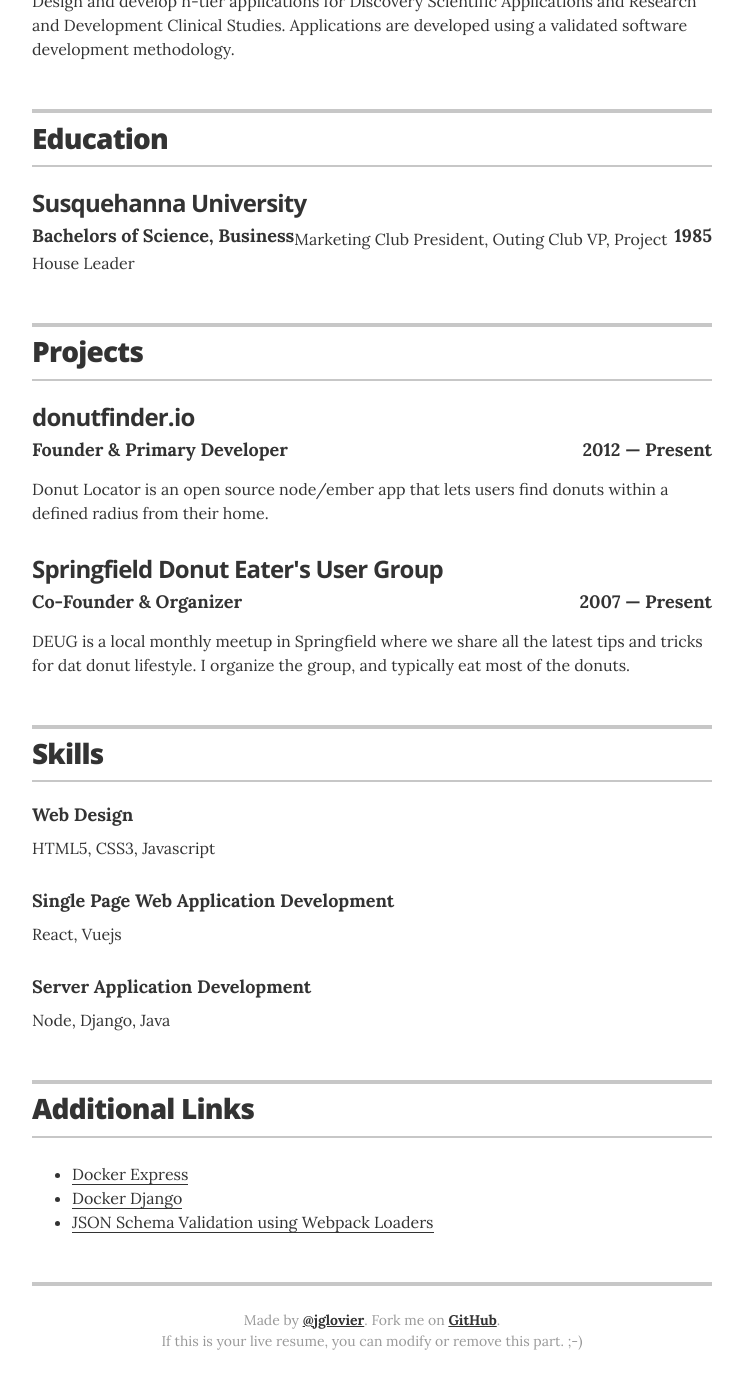
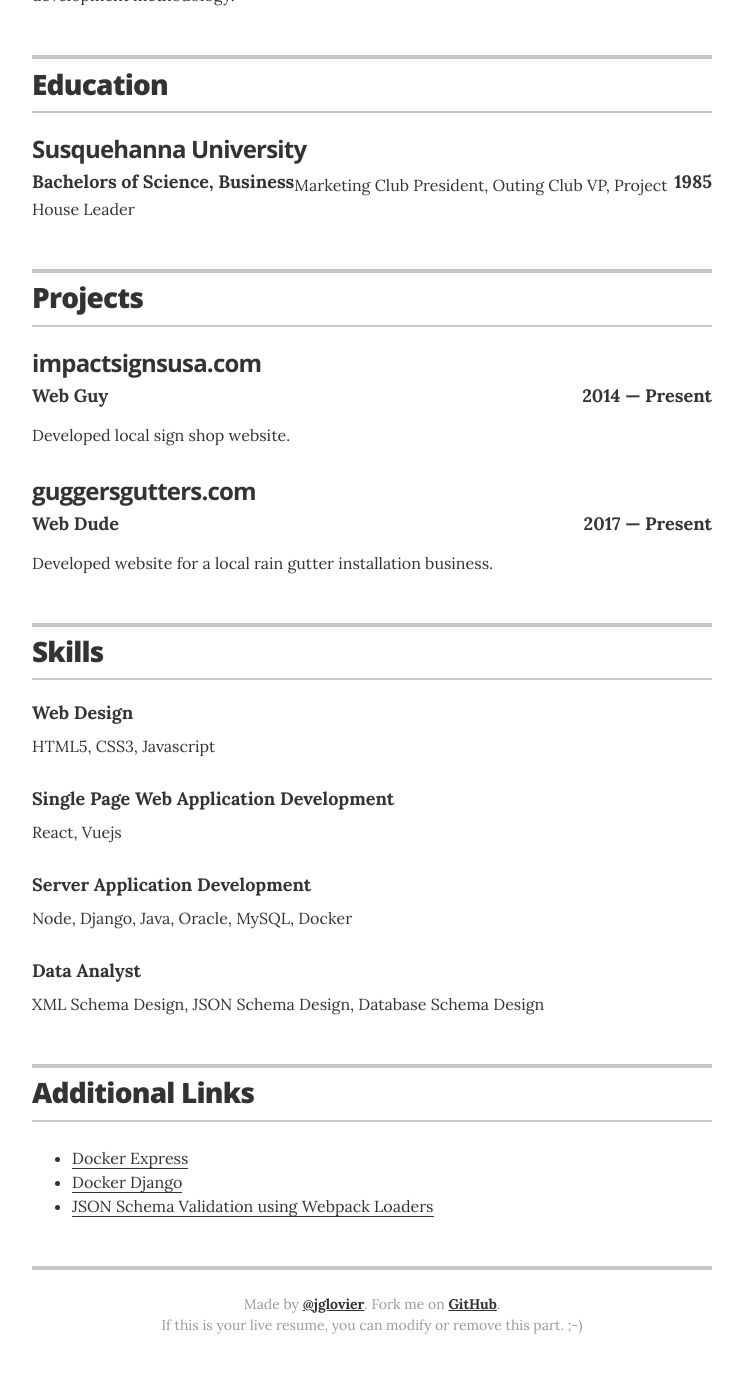
Before and after one commit to chrispauley/resume, a Jekyll site: the page built from index.html, in a window 1280 px wide and 1400 px high, scrolled down 1050 px. Shown: the top 1389 px of the window, without its empty margins (268-1011 px from the left). Built offline with Jekyll 4.4.1, drawn with Linux system fonts in a browser that asks for light colours; some of the changed text lies outside the part shown.

Commit message:
Updated data

```diff
--- a/_config.yml
+++ b/_config.yml
@@ -13,8 +13,8 @@ resume_avatar:                  "true"
 resume_name:                    "Chris Pauley"
 resume_title:                   "Web Application Developer"
 resume_contact_email:           "pauleycd@yahoo.com"
-resume_header_contact_info: "Solebury, PA | 555-7334 | pauleyc@yahoo.com"
-resume_header_intro: "<p>This is the executive summary. You should write a few brief, concise, and meaningful sentences about yourself from a professional context, and your immediate career goals. Make the length appropriate for your needs, but K.I.S.S.</p>"
+resume_header_contact_info: "Solebury, PA | Google Voice: +1 267-714-8647 | pauleyc@yahoo.com"
+resume_header_intro: "<p>Experienced application developer seeks interesting project.</p>"
 
 # use "yes" to display the email contact button,
 # "no" to display an "I'm not looking for work" message,
--- a/_data/education.yml
+++ b/_data/education.yml
@@ -2,5 +2,5 @@
 - degree: Bachelors of Science, Business
   uni: Susquehanna University
   year: 1985
-  # awards: Quickest to fall asleep
+  # awards:
   summary: Marketing Club President, Outing Club VP, Project House Leader
--- a/_data/projects.yml
+++ b/_data/projects.yml
@@ -1,12 +1,12 @@
 # Projects
-# donutfinder.io
-- project: donutfinder.io
-  role: Founder & Primary Developer
-  duration: 2012 &mdash; Present
-  description: Donut Locator is an open source node/ember app that lets users find donuts within a defined radius from their home.
+# impactsignsusa.com
+- project: impactsignsusa.com
+  role: Web Guy
+  duration: 2014 &mdash; Present
+  description: Developed local sign shop website.
 
-#Springfield Donut Eater's User Group
-- project: Springfield Donut Eater's User Group
-  role: Co-Founder & Organizer
-  duration: 2007 &mdash; Present
-  description: DEUG is a local monthly meetup in Springfield where we share all the latest tips and tricks for dat donut lifestyle. I organize the group, and typically eat most of the donuts.
+#Guggers Gutters
+- project: guggersgutters.com
+  role: Web Dude
+  duration: 2017 &mdash; Present
+  description: Developed website for a local rain gutter installation business.
--- a/_data/skills.yml
+++ b/_data/skills.yml
@@ -9,4 +9,7 @@
 
 # Server side web development
 - skill: Server Application Development
-  description: Node, Django, Java
+  description: Node, Django, Java, Oracle, MySQL, Docker
+
+- skill: Data Analyst
+  description: XML Schema Design, JSON Schema Design, Database Schema Design
```
Also changed, not shown: 1 other file.
